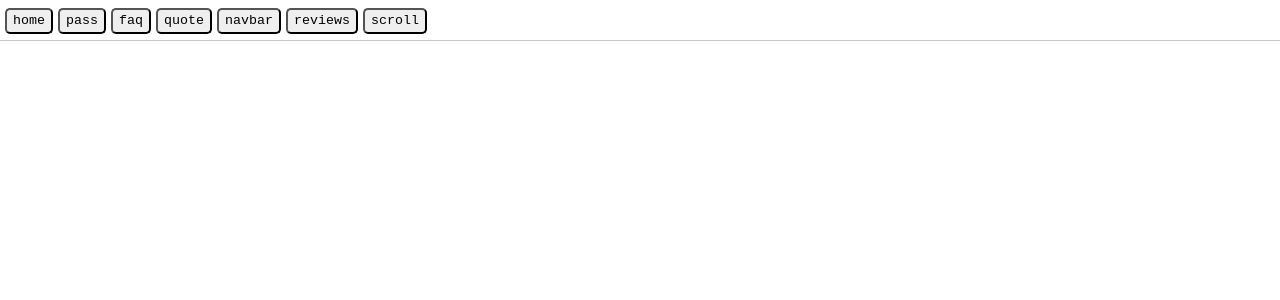
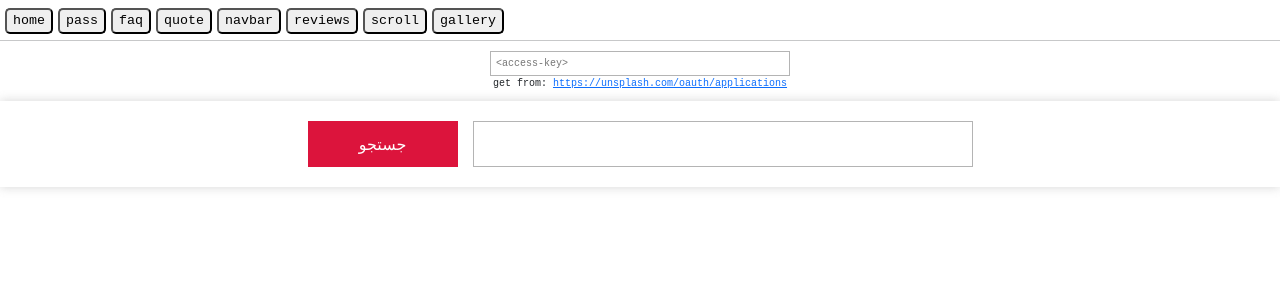
Before and after one commit to aRmanNM/react-playground, a React (Vite) app in the folder 25-projects-course/: page /gallery in a window 1280 px wide. Shown: the top 300 px of the page. Built offline with nearby package versions, Linux system fonts and the light colour scheme.

Commit message:
add gallery

```diff
--- a/25-projects-course/src/App.tsx
+++ b/25-projects-course/src/App.tsx
@@ -6,6 +6,7 @@ import Quote from "./Projects/3-quote/Quote";
 import NavBar from "./Projects/4-navbar/Navbar";
 import Reviews from "./Projects/5-reviews/Reviews";
 import Scroll from "./Projects/6-ScrollIndicator/Scroll";
+import Gallery from "./Projects/7-gallery/Gallery";
 
 function App() {
   return (
@@ -32,6 +33,9 @@ function App() {
         <a className="root-nav-btn" href="/scroll">
           <button>scroll</button>
         </a>
+        <a className="root-nav-btn" href="/gallery">
+          <button>gallery</button>
+        </a>
       </div>
 
       <hr className="root-hr" />
@@ -44,6 +48,7 @@ function App() {
         <Route path="/navbar" element={<NavBar />}></Route>
         <Route path="/reviews" element={<Reviews />}></Route>
         <Route path="/scroll" element={<Scroll />}></Route>
+        <Route path="/gallery" element={<Gallery />}></Route>
       </Routes>
     </>
   );
--- /dev/null
+++ b/25-projects-course/src/Projects/7-gallery/Gallery.css
@@ -0,0 +1,106 @@
+.gallery-root {
+  direction: rtl;
+  height: calc(100% - 41px); /* consider root-nav height + 1px for hr */
+  padding: 0;
+  margin: 0;
+}
+
+.gallery-container {
+  height: 100%;
+  padding: 0;
+  margin: 0;
+}
+
+.gallery-access {
+  text-align: center;
+}
+
+.gallery-access input {
+  direction: ltr;
+  width: 300px;
+  height: 25px;
+  padding: 5px;
+  margin-top: 10px;
+  font-family: 'Courier New', Courier, monospace;
+  font-size: 10px;
+  border: 1px solid rgb(180, 180, 180);
+}
+
+.gallery-access p {
+  padding: 0;
+  margin-bottom: 10px;
+  font-family: 'Courier New', Courier, monospace;
+  font-size: 10px;
+}
+
+.gallery-header {
+  display: flex;
+  justify-content: space-around;
+  padding: 20px 300px;
+  box-shadow: 0 0 10px rgba(117, 117, 117, 0.3);
+}
+
+.gallery-header input {
+  width: 500px;
+  padding: 10px;
+  border: 1px solid rgb(180, 180, 180);
+}
+
+.gallery-header button {
+  width: 150px;
+  background: crimson;
+  border: none;
+  color: #fff;
+  cursor: pointer;
+}
+
+.gallery {
+  display: flex;
+  align-items: center;
+  justify-content: center;
+  flex-wrap: wrap;
+}
+
+.gallery .message {
+  margin: 50px;
+}
+
+.gallery .load-more {
+  margin: 20px;
+  padding: 10px 20px;
+  border: none;
+  background: crimson;
+  color: #fff;
+  display: none;
+}
+
+.gallery-item {
+  width: 25%;
+  height: 300px;
+  padding: 0;
+  margin: 0;
+  position: relative;
+}
+
+.gallery-item img {
+  width: 100%;
+  height: 300px;
+  padding: 0;
+  margin: 0;
+  object-fit: cover;
+}
+
+.gallery-item a {
+  bottom: 10px;
+  left: 10px;
+  position: absolute;
+  border: none;
+  background: none;
+  color: rgba(245, 248, 252, 0);
+}
+
+.gallery-item:hover {
+  a {
+    color: rgba(245, 248, 252, 0.7);
+  }
+}
--- /dev/null
+++ b/25-projects-course/src/Projects/7-gallery/Gallery.tsx
@@ -0,0 +1,134 @@
+import { useRef, useState } from "react";
+import "./Gallery.css";
+import { FaDownload } from "react-icons/fa6";
+
+export default function Gallery() {
+  const [query, setQuery] = useState("");
+  const [result, setResult] = useState<any[]>([]);
+  const [page, setPage] = useState<number>(1);
+  const [message, setMessage] = useState("");
+  const [accessKey, setAccessKey] = useState("");
+
+  const base_address = "https://api.unsplash.com/";
+
+  const loadMoreRef = useRef<HTMLButtonElement>(null);
+
+  function fetchImage() {
+    setMessage("");
+    loadMoreRef.current!.style.display = "none";
+    setResult([]);
+
+    if (!accessKey) {
+      setMessage("کلید وارد نکردید");
+      return;
+    }
+
+    if (!query) {
+      setMessage("عبارتی برای جستجو وارد نکردید");
+      return;
+    }
+
+    setMessage("در حال جستجو");
+
+    fetch(
+      `${base_address}search/photos?client_id=${accessKey}&query=${query}&page=${page}&per_page=12`
+    )
+      .then((res) => {
+        if (!res.ok) {
+          setMessage("خطایی رخ داد");
+          return;
+        }
+
+        setMessage("");
+        res.json().then((data) => {
+          setResult(data.results);
+          if (data.results.length >= 12) {
+            loadMoreRef.current!.style.display = "block";
+            setPage(2);
+          }
+        });
+      })
+      .catch((err) => {
+        setMessage("خطایی رخ داد");
+      });
+  }
+
+  function loadMoreImage() {
+    loadMoreRef.current!.style.display = "none";
+    setMessage("در حال جستجو");
+
+    fetch(
+      `${base_address}search/photos?client_id=${accessKey}&query=${query}&page=${page}&per_page=12`
+    )
+      .then((res) => {
+        if (!res.ok) {
+          setMessage("خطایی رخ داد");
+          return;
+        }
+
+        setMessage("");
+        res.json().then((data) => {
+          setResult(result.concat(data.results));
+          loadMoreRef.current!.style.display = "block";
+          setPage(page + 1);
+        });
+      })
+      .catch((err) => {
+        setMessage("خطایی رخ داد");
+      });
+  }
+
+  return (
+    <div className="gallery-root">
+      <div className="gallery-container">
+        <div className="gallery-access">
+          <input
+            placeholder="<access-key>"
+            type="text"
+            value={accessKey}
+            onChange={(e) => setAccessKey(e.target.value)}
+          />
+          <p>
+            get from:{" "}
+            <a href="https://unsplash.com/oauth/applications">
+              https://unsplash.com/oauth/applications
+            </a>
+          </p>
+        </div>
+        <div className="gallery-header">
+          <input
+            type="text"
+            value={query}
+            onChange={(e) => setQuery(e.target.value)}
+          />
+          <button onClick={fetchImage}>جستجو</button>
+        </div>
+        <div className="gallery">
+          {message !== "" && <p className="message">{message}</p>}
+          {result &&
+            result.map((item: any, index) => {
+              return (
+                <div key={index} className="gallery-item">
+                  <a
+                    target="_blank"
+                    download={item.id}
+                    href={item.urls.regular}
+                  >
+                    <FaDownload />
+                  </a>
+                  <img src={item.urls.regular} alt={item.alt_description} />
+                </div>
+              );
+            })}
+          <button
+            ref={loadMoreRef}
+            className="load-more"
+            onClick={loadMoreImage}
+          >
+            موارد بیشتر
+          </button>
+        </div>
+      </div>
+    </div>
+  );
+}
```
